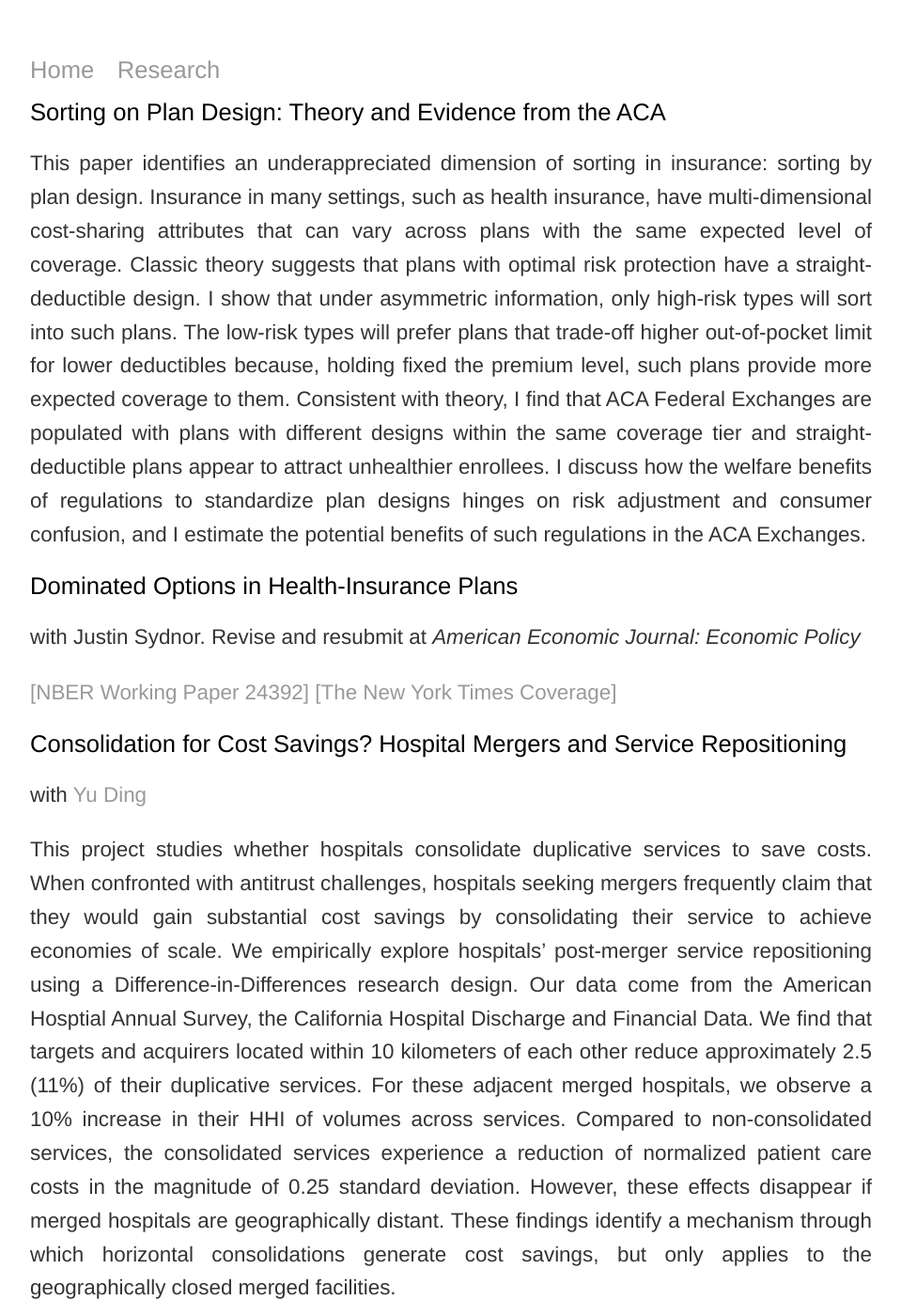
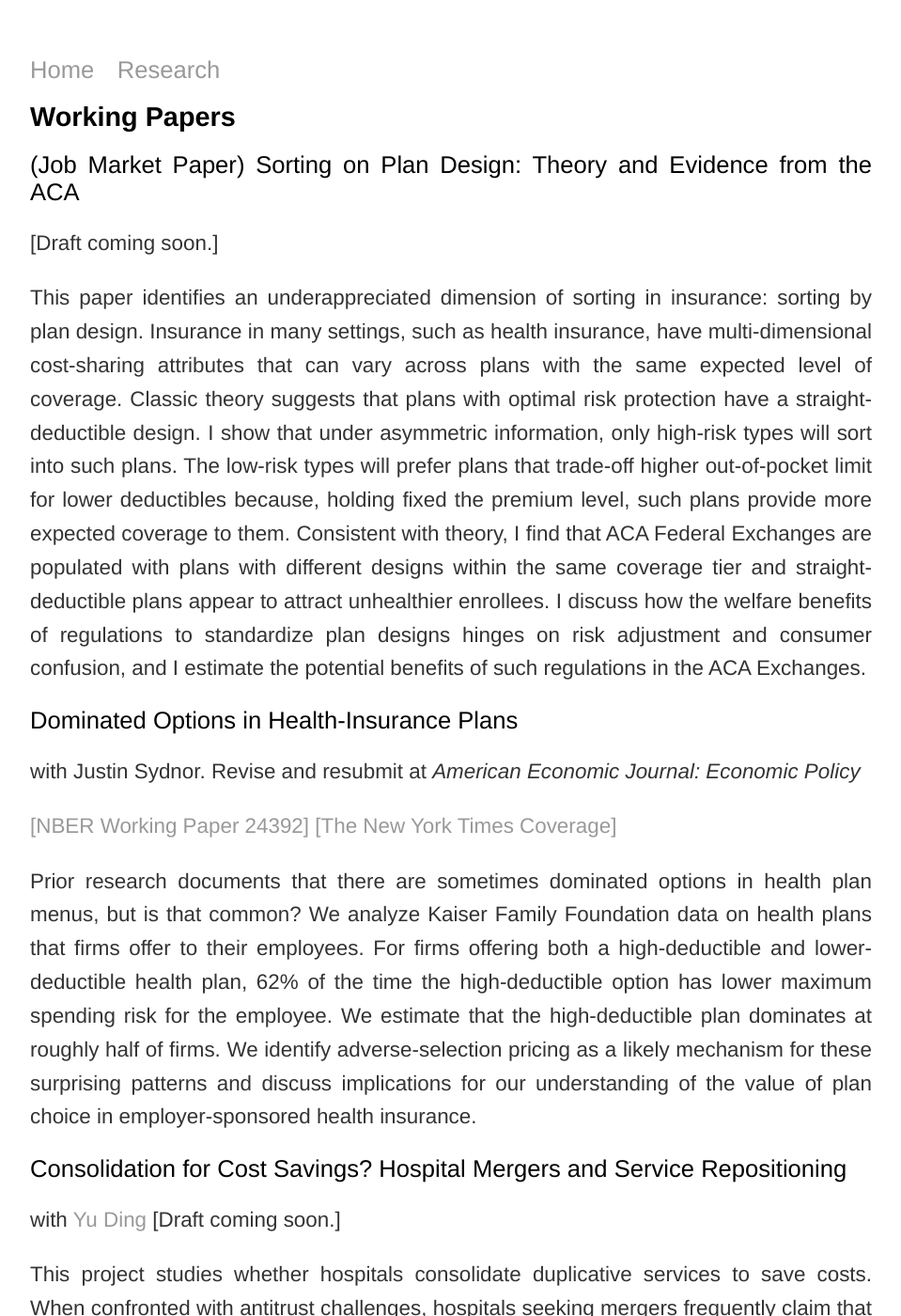
Before and after one commit to trifen/feng3hu.github.io, a Jekyll site: the page built from research.html, in a window 1280 px wide and 1400 px high. Shown: the whole window at 94% size, without its empty margins (160-1119 px from the left). Built offline with Jekyll 4.4.1, drawn with Linux system fonts in a browser that asks for light colours.

Commit message:
Update research.html

```diff
--- a/research.html
+++ b/research.html
@@ -4,17 +4,21 @@ title: Chenyuan Liu
 ---
 <div class="blurb">
 	<div align="justify">
-  		<h2>Sorting on Plan Design: Theory and Evidence from the ACA</h2>
+		<h1> Working Papers </h1>
+  		<h2>(Job Market Paper) Sorting on Plan Design: Theory and Evidence from the ACA</h2>
+			<p> [Draft coming soon.] </p>
   			<p>This paper identifies an underappreciated dimension of sorting in insurance: sorting by plan design. Insurance in many settings, such as health insurance, have multi-dimensional cost-sharing attributes that can vary across plans with the same expected level of coverage. Classic theory suggests that plans with optimal risk protection have a straight-deductible design. I show that under asymmetric information, only high-risk types will sort into such plans. The low-risk types will prefer plans that trade-off higher out-of-pocket limit for lower deductibles because, holding fixed the premium level, such plans provide more expected coverage to them. Consistent with theory, I find that ACA Federal Exchanges are populated with plans with different designs within the same coverage tier and straight-deductible plans appear to attract unhealthier enrollees. I discuss how the welfare benefits of regulations to standardize plan designs hinges on risk adjustment and consumer confusion, and I estimate the potential benefits of such regulations in the ACA Exchanges.  </p>
-		<p> </p>
+			<p> </p>
 		<h2>Dominated Options in Health-Insurance Plans</h2>
 	<p>with Justin Sydnor. Revise and resubmit at <i> American Economic Journal: Economic Policy </i> </p>
 	<p> <a href= "https://www.nber.org/papers/w24392" target="_blank">[NBER Working Paper 24392]</a> <a href= "https://www.nytimes.com/2017/11/04/business/why-choose-wrong-health-plan.html" target="_blank">[The New York Times Coverage]</a> </p>
+		<p> Prior research documents that there are sometimes dominated options in health plan menus, but is that common? We analyze Kaiser Family Foundation data on health plans that firms offer to their employees. For firms offering both a high-deductible and lower-deductible health plan, 62% of the time the high-deductible option has lower maximum spending risk for the employee. We estimate that the high-deductible plan dominates at roughly half of firms. We identify adverse-selection pricing as a likely mechanism for these surprising patterns and discuss implications for our understanding of the value of plan choice in employer-sponsored health insurance. </p>
 		<p> </p>
   		<h2>Consolidation for Cost Savings? Hospital Mergers and Service Repositioning</h2>
-		<p> with <a href= "https://sites.google.com/wisc.edu/yu-ding/" target="_blank">Yu Ding</a> </p>
+		<p> with <a href= "https://sites.google.com/wisc.edu/yu-ding/" target="_blank">Yu Ding</a>  [Draft coming soon.]</p>
 		<p> This project studies whether hospitals consolidate duplicative services to save costs. When confronted with antitrust challenges, hospitals seeking mergers frequently claim that they would gain substantial cost savings by consolidating their service to achieve economies of scale. We empirically explore hospitals’ post-merger service repositioning using a Difference-in-Differences research design. Our data come from the American Hosptial Annual Survey, the California Hospital Discharge and Financial Data. We find that targets and acquirers located within 10 kilometers of each other reduce approximately 2.5 (11%) of their duplicative services. For these adjacent merged hospitals, we observe a 10% increase in their HHI of volumes across services. Compared to non-consolidated services, the consolidated services experience a reduction of normalized patient care costs in the magnitude of 0.25 standard deviation. However, these effects disappear if merged hospitals are geographically distant. These findings identify a mechanism through which horizontal consolidations generate cost savings, but only applies to the geographically closed merged facilities. </p>
 		<p> </p>
+		<h1> Works in Progress </h1>
 		<h2>Financial Incentive and Physician Treatment Decision: Evidence from Lower Back Pain</h2>
 		<p> with <a href= "https://sites.google.com/wisc.edu/yu-ding/" target="_blank">Yu Ding </a> </p>
 		<p> Value-based care has increasingly received attention in the policy debate of reducing health care spending. This paper empirically studies a specific form of payment model: capitated payment models. The physicians under capitated payment are paid a fixed amount regardless of the care spending generated. Using a large employer-sponsored health insurance claim database in the U.S. from 2003 to 2006,  we examine whether the capitated payment effectively motivates physicians to adopt low-cost treatments in the context of lower back pain. To mitigate selection concerns, we leverage capitation variation within an insurer and control for insurance-plan type fixed effects. After doing that, patients treated by capitated primary care physicians are similar to other patients in terms of pre-existing conditions. However, they are significantly more likely to receive therapy treatment than surgical treatment. They also have lower total medical expenses and out-of-pocket costs.  </p>
```
